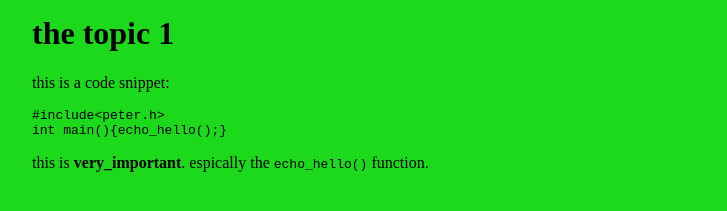
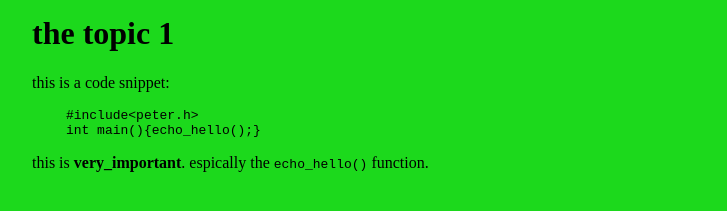
Before and after one commit to billie66/billie66.github.com, a Jekyll site: the page built from _posts/2010-8-27-welcome-here.md, in a window 1280 px wide. Shown: the part 130-341 px from the top of the page, without its empty margins (18-745 px from the left). Built offline with Jekyll 4.4.1, drawn with Linux system fonts in a browser that asks for light colours; Markdown is read by kramdown in place of the engine named in the settings.

Commit message:
code indent

```diff
--- a/css/billie.css
+++ b/css/billie.css
@@ -15,7 +15,7 @@ margin-right: 100px;
 a {text-decoration:none;}
 
 /*this is very important for me*/
-.example { margin-left: 3% }
+pre { margin-left: 3% }
 
 
 #menu
```
